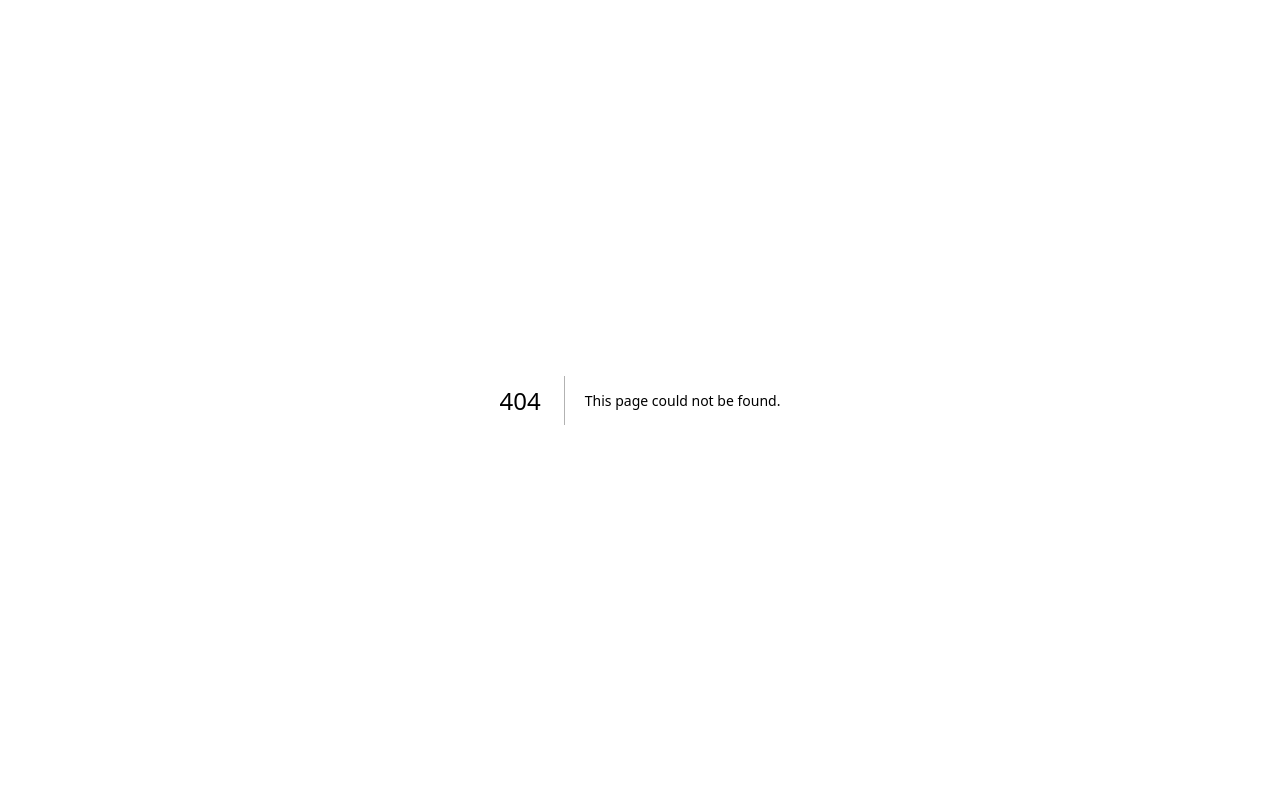
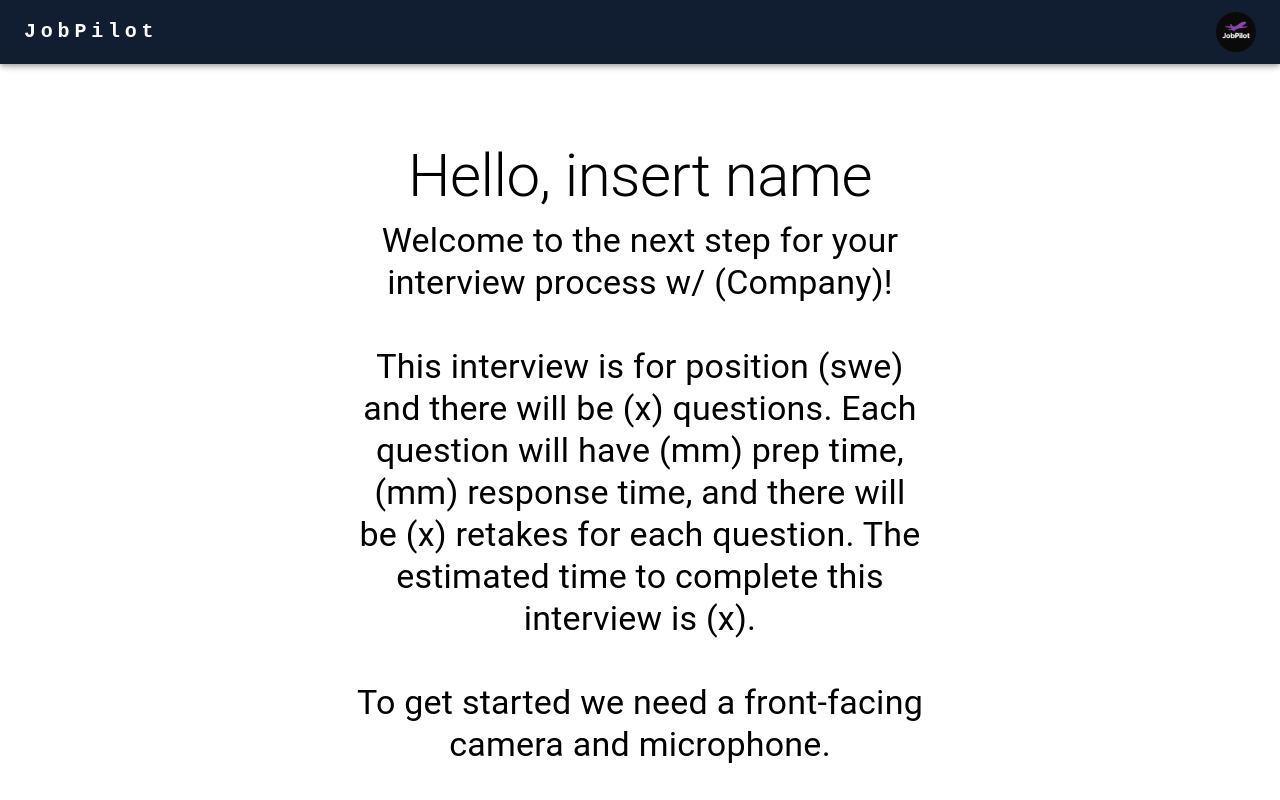
Before and after one commit to thejobpilot/frontend, a Next.js app: page /applicant/behavioral in a window 1280 px wide. Before the commit this address had no page. Built offline with nearby package versions, Linux system fonts and the light colour scheme.

Commit message:
finish interviewDash

```diff
--- a/src/components/behavioralInterview/interviewDash.tsx
+++ b/src/components/behavioralInterview/interviewDash.tsx
@@ -3,26 +3,57 @@ import { styled } from '@mui/material/styles';
 import Box from '@mui/material/Box';
 import Paper from '@mui/material/Paper';
 import Grid from '@mui/material/Unstable_Grid2';
+import Typography from '@mui/material/Typography';
+import { VerticalAlignBottom } from '@mui/icons-material';
+import Button from '@mui/material/Button';
+import Stack from '@mui/material/Stack';
+import Divider from '@mui/material/Divider';
 
-function interviewDash() {
+export default function interviewDash() {
 
     return (
-        <Box sx={{ flexGrow: 1 }}>
-      <Grid container spacing={2}>
-        <Grid xs={8}>
-          <Item>xs=8</Item>
-        </Grid>
-        <Grid xs={4}>
-          <Item>xs=4</Item>
-        </Grid>
-        <Grid xs={4}>
-          <Item>xs=4</Item>
-        </Grid>
-        <Grid xs={8}>
-          <Item>xs=8</Item>
-        </Grid>
+      <div style={{ display: 'flex', justifyContent: 'center', alignItems: 'center', height: '100vh' }}>
+      <Box sx={{
+
+        width: "45%",
+        height: "70%",
+        display: 'flex',
+        flexDirection: "column",
+        alignItems: "center",
+        mt: 5,
+
+      }}>
+         <Grid container spacing={1}>
+          <Grid xs={12}>
+          {/* change font */}
+          <Typography variant='h2' sx={{
+            alignSelf: 'flex-start',
+            textAlign: "center" }}>
+            Hello, insert name</Typography>
+          </Grid>
+
+          <Grid xs={12}>
+            <Typography variant='h4' sx={{
+              alignSelf: 'flex-start',
+              textAlign: "center" }}>
+            Welcome to the next step for your interview process w/ (Company)!
+             <br /> <br />This interview is for position (swe) and there will be (x) questions.
+             Each question will have (mm) prep time, (mm) response time, and there will be (x)
+             retakes for each question. The estimated time to complete this interview is (x).
+
+             <br /> <br /> To get started we need a front-facing camera and microphone. </Typography>
+          </Grid>
+          <Grid xs={12}>
+            <Stack spacing={2} direction="row" alignItems="flex-end" justifyContent="center" sx={{mt: 5}}>
+              <Button variant="contained" sx={{ width: '25%' }}>See how it works </Button>
+
+              <Button variant="contained" sx={{ width: '25%' }}>Continue </Button>
+            </Stack>
+          </Grid>
       </Grid>
-    </Box>
+
+      </Box>
+    </div>
 
 
     );
--- a/src/pages/applicant/interview/index.tsx
+++ b/src/pages/applicant/behavioral/index.tsx
@@ -3,16 +3,16 @@ import NavBar from "@/components/navBar";
 import SignIn from "@/components/signIn";
 import SignUp from "@/components/signUp";
 import ResponsiveAppBar from "@/components/navBar";
-import Dash from "@/components/behavioralInterview/interviewDash";
+import InterviewDash from "@/components/behavioralInterview/interviewDash";
 
 const inter = Inter({subsets: ['latin']})
 
-export default function RecruiterSignUp() {
+export default function Behavioral() {
     return (
         <>
             <ResponsiveAppBar></ResponsiveAppBar>
-            <SignUp name = "Applicant"></SignUp>
-            <Dash></Dash>
+            <InterviewDash></InterviewDash>
+
         </>
     )
 }
```
